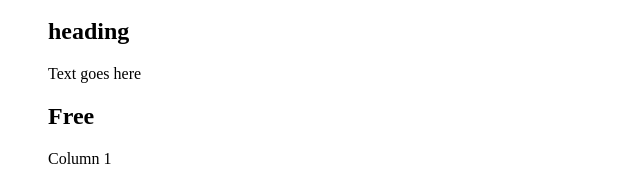
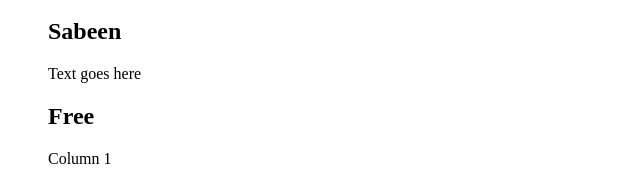
Before and after one commit to sabeen08/uxc4, a plain HTML site: page index.html in a window 1280 px wide. Shown: the part 288-469 px from the top of the page, 0-640 px from the left. Drawn offline with Linux system fonts and the light colour scheme.

Commit message:
Testing name

```diff
--- a/index.html
+++ b/index.html
@@ -27,7 +27,7 @@
   <div class="hero">
 
 
-    <h1>heading</h1>
+    <h1>Sabeen</h1>
     <p>Text goes here</p>
     </div>
     <div class ="threeColums">
```
